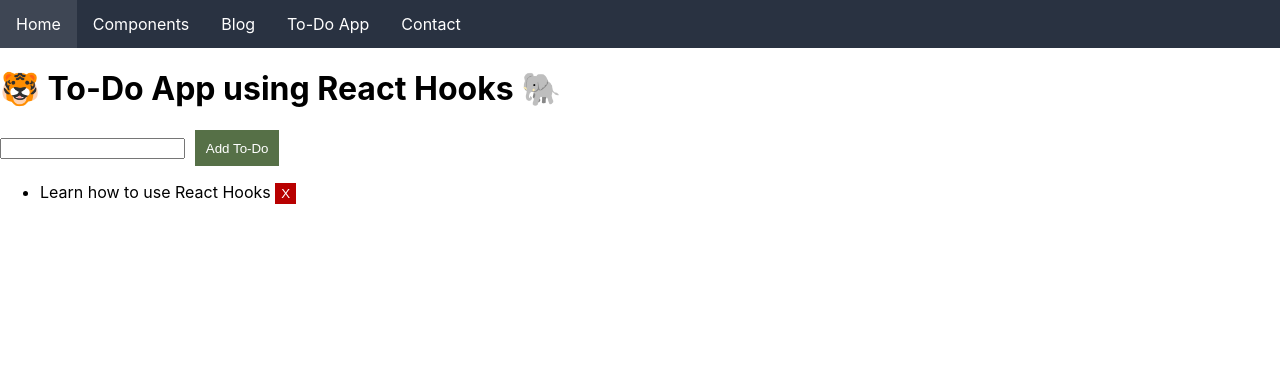
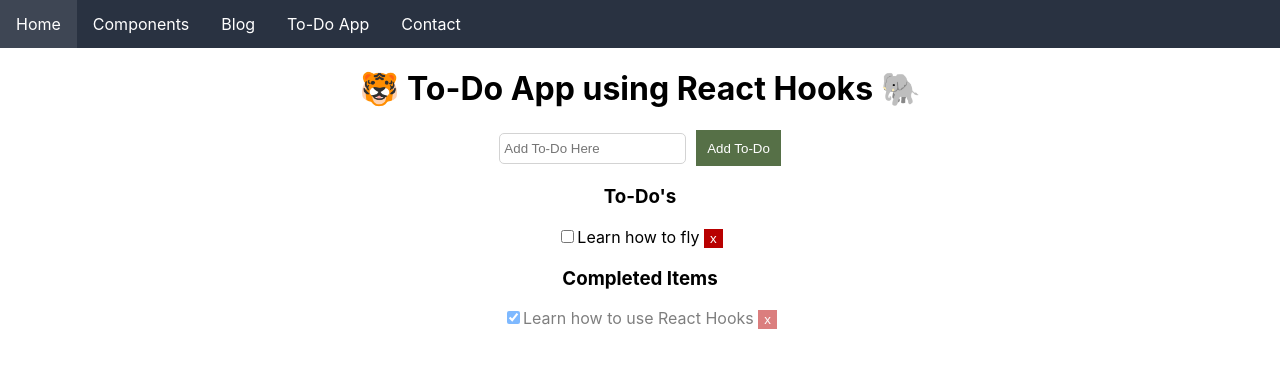
Before and after one commit to kfiggins/MyPortfolio, a React (Create React App) app in the folder client/: page /todo in a window 1280 px wide. Shown: the top 368 px of the page. Built offline with nearby package versions, Linux system fonts and the light colour scheme.

Commit message:
Got To-Do app completely working. Next things are using react Context and adding more style.

```diff
--- a/client/src/components/todoApp/TodoApp.js
+++ b/client/src/components/todoApp/TodoApp.js
@@ -1,12 +1,24 @@
 import React, { useState } from "react";
 import Button from "../shared/Button";
 import { generateId } from "../../utils/GenerateId";
+import styled from "styled-components";
+
+import TodoItem from "./TodoItem";
+import TodoCompletedItems from "./TodoCompletedItems";
+import TodoCurrentItems from "./TodoCurrentItems";
 
 export default function TodoApp() {
+  const Wrapper = styled.div`
+    text-align: center;
+  `;
+
   const [todos, setTodos] = useState([
-    { id: generateId(), text: "Learn how to use React Hooks", completed: false }
+    { id: generateId(), text: "Learn how to use React Hooks", completed: true },
+    { id: generateId(), text: "Learn how to fly", completed: false }
   ]);
+
   const [todoField, updateToDoField] = useState("");
+
   const addTodo = () => {
     setTodos([{ id: generateId(), text: todoField, completed: false }, ...todos]);
     updateToDoField("");
@@ -16,38 +28,52 @@
     setTodos(todos.filter(todo => todo.id !== id));
   };
 
-  const completeTodo = id => {
-    //TODO: Wire up completeTodo to a checkbox.
-    return null;
+  // TODO: Try using context with toggleTodo
+  const toggleTodo = id => {
+    const todo = todos.find(todo => todo.id === id);
+    todo.completed = !todo.completed;
+    setTodos([...todos.filter(todo => todo.id !== id), todo]);
   };
 
   const updateField = e => {
     updateToDoField(e.target.value);
   };
 
+  const handleKeyDown = e => {
+    if (e.key === "Enter") {
+      addTodo();
+    }
+  };
+
+  const completedTodos = todos.filter(todo => todo.completed === true);
+  const currentTodos = todos.filter(todo => todo.completed === false);
+
   return (
-    <div>
+    <div style={{ textAlign: "center" }}>
       <h1>🐯 To-Do App using React Hooks 🐘</h1>
-      <div style={{ width: "600px" }}>
-        <input value={todoField} name="username" onChange={updateField} />
-        <Button style={{ marginLeft: "10px" }} success onClick={addTodo}>
-          Add To-Do
-        </Button>
-      </div>
-      <ul>
-        {todos.map(todo => (
-          <li key={todo.id}>
-            {todo.text}{" "}
-            <Button
-              style={{ height: "21px", padding: "0 4px" }}
-              danger
-              onClick={() => removeTodo(todo.id)}
-            >
-              X
-            </Button>
-          </li>
-        ))}
-      </ul>
+      <input
+        style={{ padding: "7px 4px", border: "1px solid lightgray", borderRadius: "5px" }}
+        value={todoField}
+        name="todoText"
+        onChange={updateField}
+        placeholder="Add To-Do Here"
+        onKeyDown={handleKeyDown}
+      />
+      <Button style={{ marginLeft: "10px" }} success onClick={addTodo}>
+        Add To-Do
+      </Button>
+      <h3>To-Do's</h3>
+      <TodoCurrentItems
+        currentTodos={currentTodos}
+        removeTodo={removeTodo}
+        toggleTodo={toggleTodo}
+      />
+
+      <TodoCompletedItems
+        completedTodos={completedTodos}
+        removeTodo={removeTodo}
+        toggleTodo={toggleTodo}
+      />
     </div>
   );
 }
--- /dev/null
+++ b/client/src/components/todoApp/TodoCompletedItems.js
@@ -0,0 +1,20 @@
+import React from "react";
+import TodoItem from "./TodoItem";
+
+export default function TodoCompletedItems({ completedTodos, removeTodo, toggleTodo }) {
+  return (
+    <div>
+      <h3>Completed Items</h3>
+      <div style={{ opacity: ".5" }}>
+        {completedTodos.map(todo => (
+          <TodoItem
+            todo={todo}
+            removeTodo={removeTodo}
+            toggleTodo={toggleTodo}
+            key={todo.id}
+          />
+        ))}
+      </div>
+    </div>
+  );
+}
--- /dev/null
+++ b/client/src/components/todoApp/TodoCurrentItems.js
@@ -0,0 +1,17 @@
+import React from "react";
+import TodoItem from "./TodoItem";
+
+export default function TodoCurrentItems({ currentTodos, removeTodo, toggleTodo }) {
+  return (
+    <div>
+      {currentTodos.map(todo => (
+        <TodoItem
+          todo={todo}
+          removeTodo={removeTodo}
+          toggleTodo={toggleTodo}
+          key={todo.id}
+        />
+      ))}
+    </div>
+  );
+}
--- /dev/null
+++ b/client/src/components/todoApp/TodoItem.js
@@ -0,0 +1,22 @@
+import React from "react";
+import Button from "../shared/Button";
+
+export default function TodoItem({ todo, removeTodo, toggleTodo }) {
+  return (
+    <div key={todo.id}>
+      <input
+        type="checkbox"
+        checked={todo.completed}
+        onChange={() => toggleTodo(todo.id)}
+      />
+      {todo.text}{" "}
+      <Button
+        style={{ height: "19px", padding: "0 4px" }}
+        danger
+        onClick={() => removeTodo(todo.id)}
+      >
+        x
+      </Button>
+    </div>
+  );
+}
```
